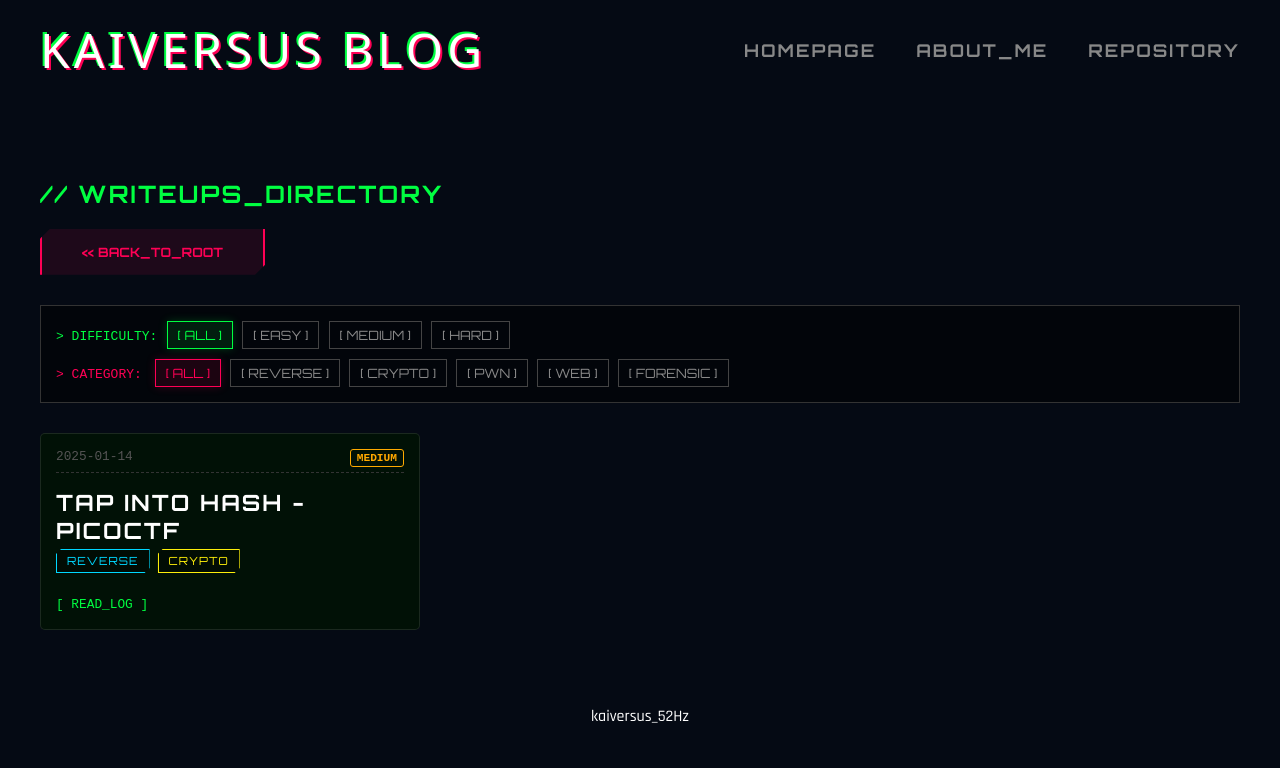
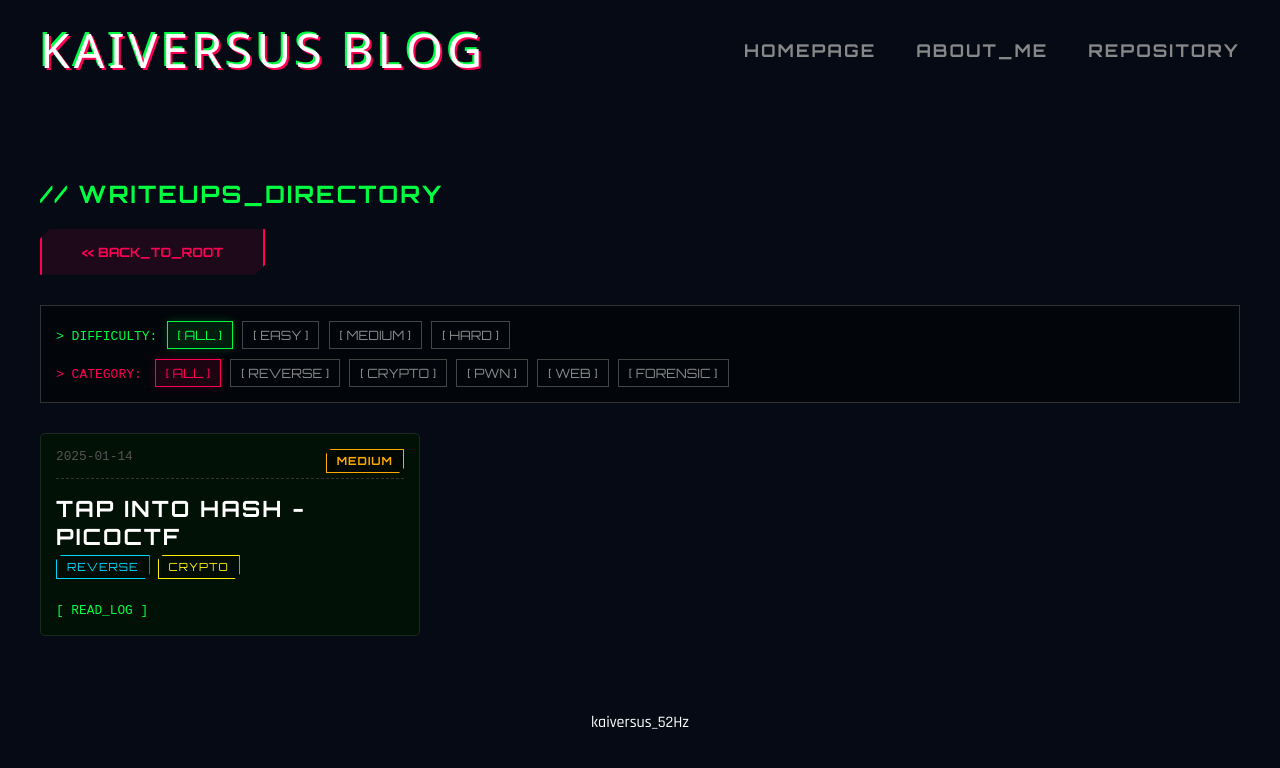
Before and after one commit to kaiversus/kaiversus.github.io, a Jekyll site: the page built from pages/writeups.md, in a window 1280 px wide. Shown: the top 768 px of the page. Built offline with Jekyll 4.4.1, drawn with Linux system fonts in a browser that asks for light colours; some web fonts are replaced.

Commit message:
Update style.css

```diff
--- a/assets/css/style.css
+++ b/assets/css/style.css
@@ -796,18 +796,50 @@ html {
     box-shadow: 0 0 10px rgba(255, 0, 85, 0.2);
 }
 
-/* --- TAG STYLES TRÊN CARD --- */
+/* --- DIFFICULTY TAG (Đã đồng bộ size với Category) --- */
 .tag-diff {
-    font-size: 0.7rem;
-    padding: 2px 6px;
-    border-radius: 3px;
-    font-weight: bold;
+    /* 1. Kích thước & Font (Giống hệt .tag-cat) */
+    font-family: 'Orbitron', sans-serif;
+    font-size: 0.7rem;    /* Cỡ chữ bằng nhau */
+    padding: 4px 10px;    /* Độ dày bằng nhau (Cũ là 2px 6px) */
+    letter-spacing: 1px;  /* Giãn chữ cho thoáng */
+    text-transform: uppercase;
+
+    /* 2. Style giao diện */
+    background: rgba(0, 0, 0, 0.5); /* Nền tối hơn chút để nổi bật */
     border: 1px solid #555;
+
+    /* Hiệu ứng cắt góc Cyberpunk (Giống category luôn cho ngầu) */
+    clip-path: polygon(
+        5px 0, 100% 0,
+        100% calc(100% - 5px), calc(100% - 5px) 100%,
+        0 100%, 0 5px
+    );
+
+    /* Căn chỉnh */
+    display: inline-block;
+    font-weight: bold; /* Giữ đậm cho Difficulty để phân cấp */
+    margin-left: auto; /* Đẩy sang phải nếu nằm trong flex */
 }
 
-.tag-diff.Hard { border-color: #ff0055; color: #ff0055; text-shadow: 0 0 5px #ff0055; }
-.tag-diff.Medium { border-color: #ffaa00; color: #ffaa00; }
-.tag-diff.Easy { border-color: #00ff41; color: #00ff41; }
+/* --- MÀU SẮC CHO CÁC MỨC ĐỘ --- */
+.tag-diff.Hard {
+    color: #ff0055;
+    border-color: #ff0055;
+    box-shadow: 0 0 8px rgba(255, 0, 85, 0.3);
+}
+
+.tag-diff.Medium {
+    color: #ffaa00;
+    border-color: #ffaa00;
+    box-shadow: 0 0 8px rgba(255, 170, 0, 0.3);
+}
+
+.tag-diff.Easy {
+    color: #00ff41;
+    border-color: #00ff41;
+    box-shadow: 0 0 8px rgba(0, 255, 65, 0.3);
+}
 
 /* --- TAG CATEGORY STYLES (NEON SYSTEM) --- */
 .tag-container {
```
